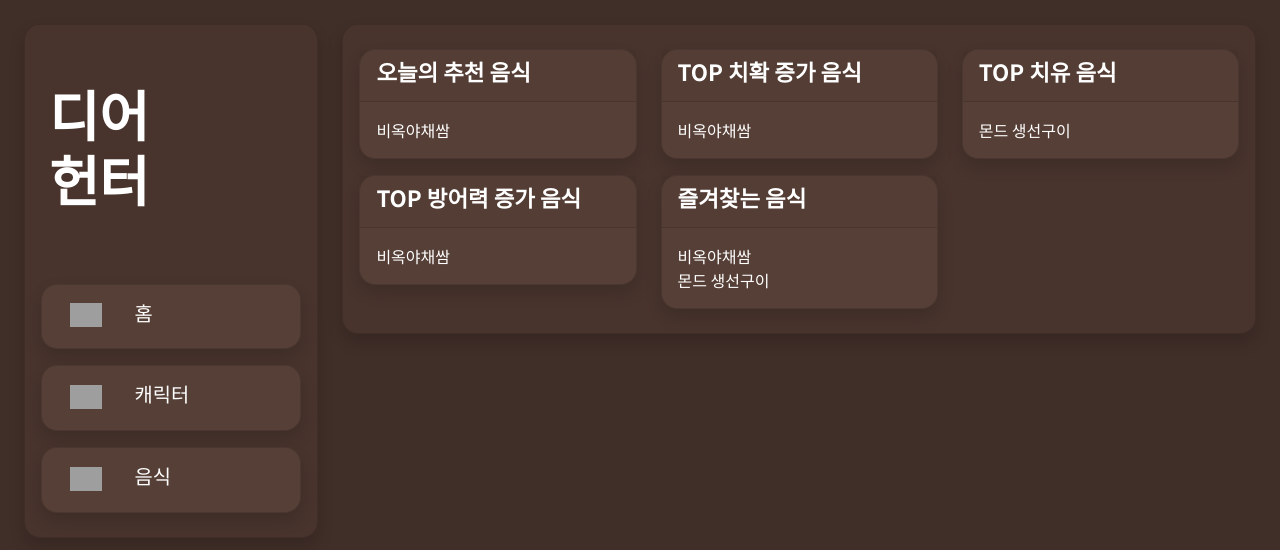
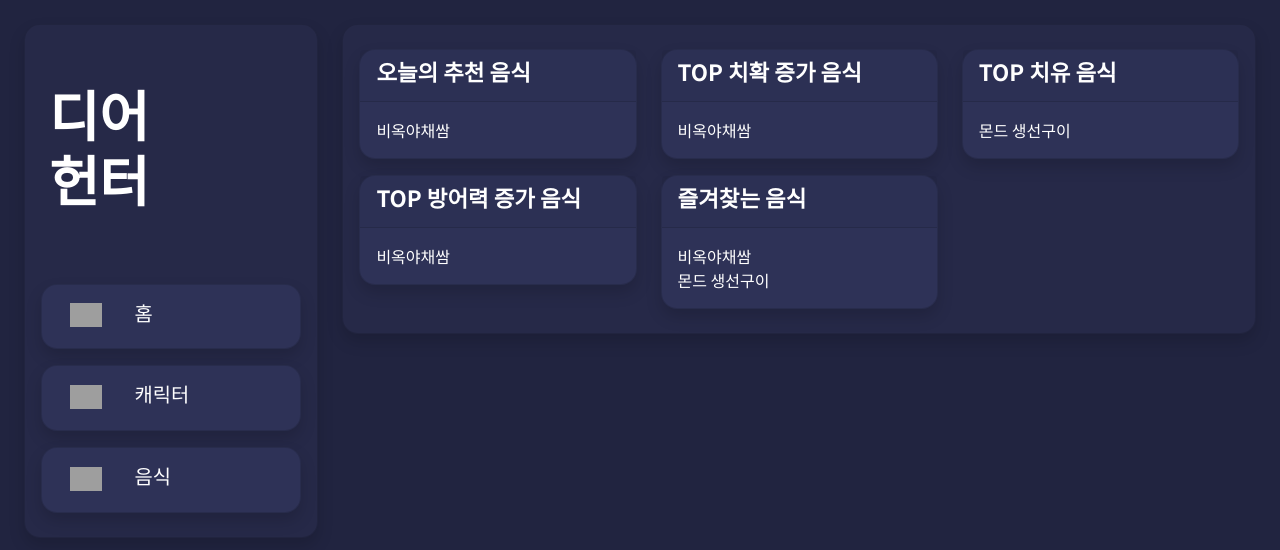
Before and after one commit to W298/Deer-Hunter, a plain HTML site: page index.html in a window 1280 px wide. Drawn offline with nearby package versions, Linux system fonts and the light colour scheme; grey boxes are pictures that could not be loaded.

Commit message:
Add Color Selection

```diff
--- a/css/style.css
+++ b/css/style.css
@@ -30,6 +30,22 @@ body {
 	border-radius: 1rem;
 }
 
+/* Blue Version */
+
+.bg-A {
+	background-color: #212440;
+}
+
+.bg-B {
+	background-color: #262948;
+}
+
+.bg-C {
+	background-color: #2e3257;
+}
+
+/* Wood Version
+
 .bg-A {
 	background-color: #402e28;
 }
@@ -42,6 +58,23 @@ body {
 	background-color: #563f36;
 }
 
+*/
+
+/* Black Version
+
+.bg-A {
+	background-color: #343434;
+}
+
+.bg-B {
+	background-color: #3d3d3d;
+}
+
+.bg-C {
+	background-color: #4d4d4d;
+}
+
+*/
 
 h1 {
 	font-size: calc(1rem + 3vw);
```
